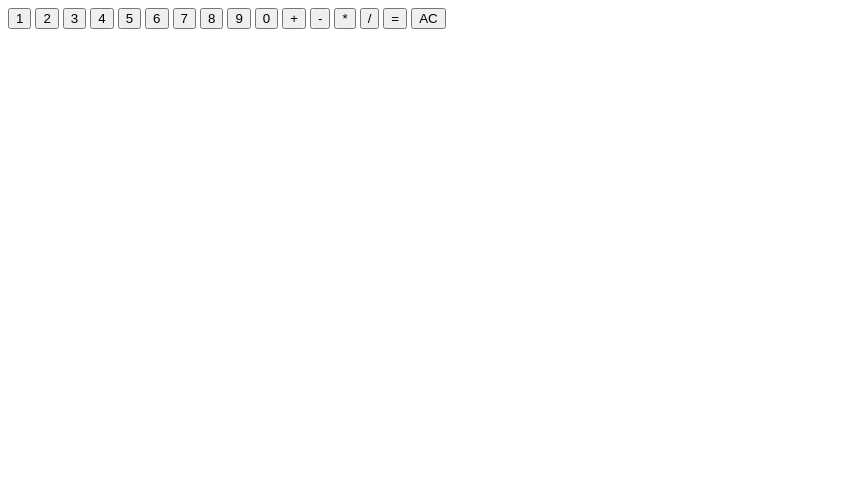
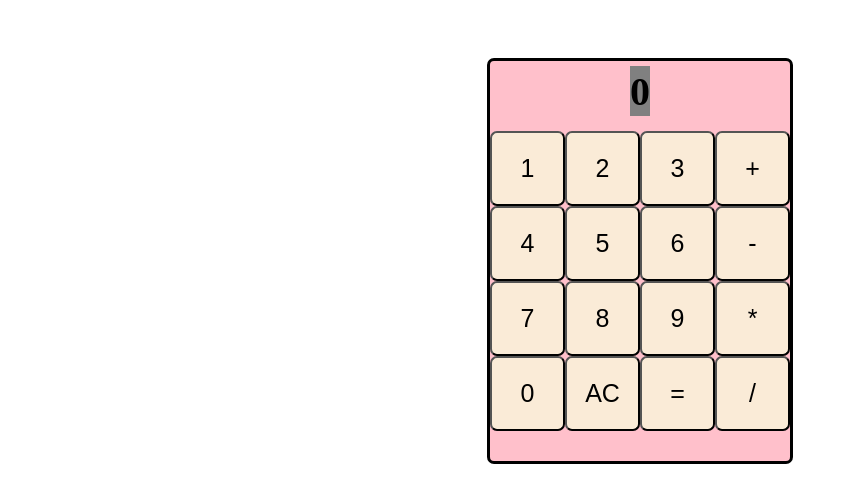
Before and after one commit to finesse-21/odin-calculator, a plain HTML site: page index.html in a window 1280 px wide. Shown: the whole page, without its empty margins (0-848 px from the left). Drawn offline with Linux system fonts and the light colour scheme.

Commit message:
Create simple calculator design

```diff
--- a/index.html
+++ b/index.html
@@ -9,8 +9,9 @@
 </head>
 <body>
     <div class="calculator">
-        <div class="display"></div>
+        <div class="display">0</div>
         <div class="buttons">
+            <div class="digits">
                 <button class="digit">1</button>
                 <button class="digit">2</button>
                 <button class="digit">3</button>
@@ -21,12 +22,15 @@
                 <button class="digit">8</button>
                 <button class="digit">9</button>
                 <button class="digit">0</button>
+                <button class="clear">AC</button>
+                <button class="equals">=</button>
+            </div>
+            <div class="operands">
                 <button class="operand">+</button>
                 <button class="operand">-</button>
                 <button class="operand">*</button>
                 <button class="operand">/</button>
-            <button class="operand">=</button>
-            <button class="clear">AC</button>
+            </div>
         </div>
     </div>
 </body>
--- a/style.css
+++ b/style.css
@@ -0,0 +1,53 @@
+body {
+    display: flex;
+    justify-content: center;
+}
+.calculator {
+    height: 400px;
+    width: 300px;
+    display: flex;
+    align-items: center;
+    background-color: pink;
+    flex-direction: column;
+    gap: 10px;
+    margin-top: 50px;
+    border: black 3px solid;
+    border-radius: 7px;
+}
+
+.display {
+    background-color: gray;
+    height: 50px;
+    margin: 5px;
+    display: flex;
+    align-items: flex-end;
+    justify-content: space-around;
+    flex-direction: column;
+    font-size: 40px;
+    font-weight: bold;
+}
+
+button {
+    background-color: antiquewhite;
+    height: 75px;
+    width: 75px;
+    border-radius: 7px;
+    font-size: 25px;
+}
+
+.buttons {
+    display: flex;
+}
+
+.digits {
+    display: flex;
+    flex-wrap: wrap;
+}
+
+.operands {
+    display: flex;
+    flex-direction: column;
+}
+.display {
+
+}
```
Lines whose indentation alone changed are shown as unchanged.
